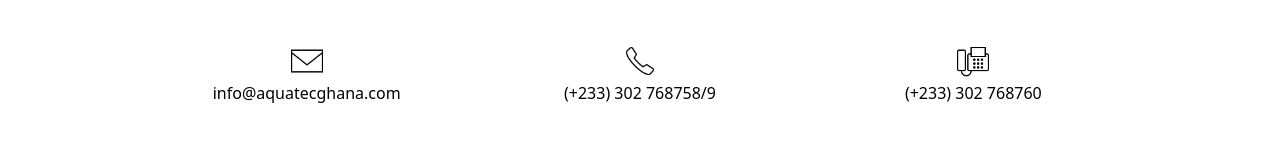
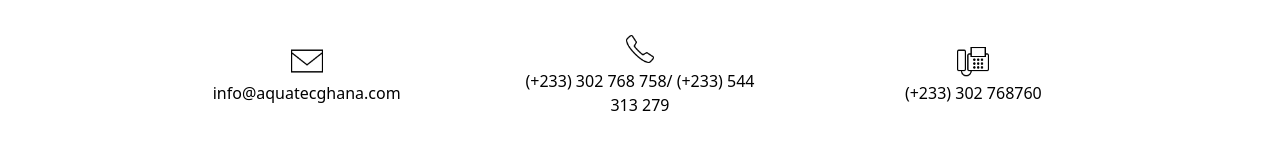
Before and after one commit to Gatesvert81/aquatec-website, a Next.js app: page /contact in a window 1280 px wide. Shown: the part 175-341 px from the top of the page. Built offline with nearby package versions, Linux system fonts and the light colour scheme.

Commit message:
New Contact Added

```diff
--- a/pages/contact.js
+++ b/pages/contact.js
@@ -38,7 +38,7 @@
                     </AdvantageCard>
                     <AdvantageCard icon="phone">
                         <AnchorLink route="tel:+233302768758">
-                            (+233) 302 768758/9
+                            (+233) 302 768 758/ (+233) 544 313 279
                         </AnchorLink>
                     </AdvantageCard>
                     <AdvantageCard icon="fax">
```
